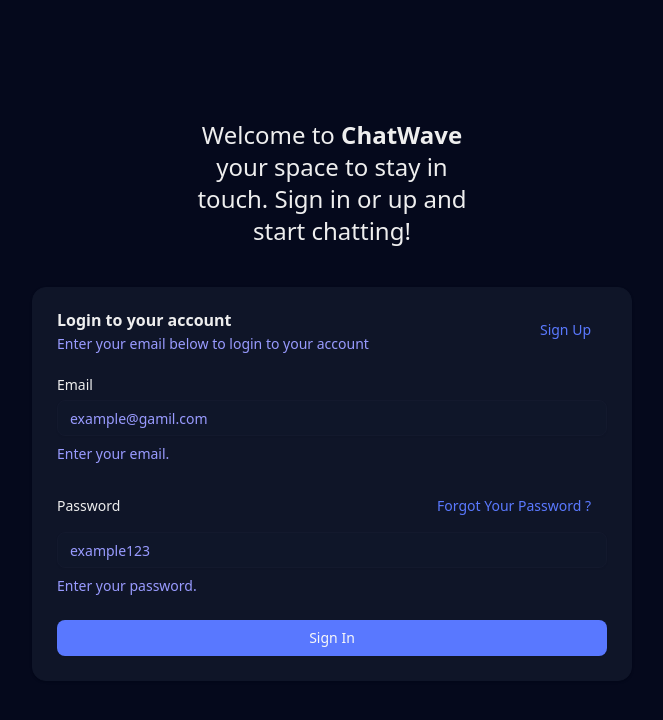
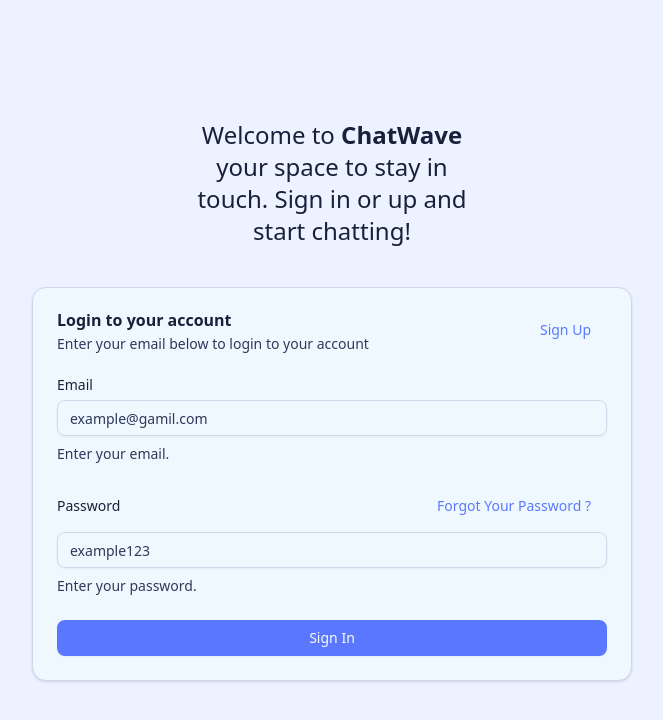
Before and after one commit to m3gezz/ChatWave, a React (Vite) app in the folder frontend/: page /guest in a window 1280 px wide. Shown: the top 720 px of the page, without its empty margins (308-971 px from the left). Built offline with nearby package versions, Linux system fonts and the light colour scheme.

Commit message:
batatis 18

```diff
--- a/frontend/index.html
+++ b/frontend/index.html
@@ -7,10 +7,7 @@
     <title>ChatWave</title>
   </head>
   <body>
-    <div
-      id="root"
-      class="bg-background min-h-screen text-foreground dark"
-    ></div>
+    <div id="root" class="bg-background min-h-screen text-foreground"></div>
     <script type="module" src="/src/main.jsx"></script>
   </body>
 </html>
--- /dev/null
+++ b/frontend/src/components/custom/theme/ThemeProvider.jsx
@@ -0,0 +1,42 @@
+import { createContext, useContext, useEffect, useState } from "react";
+
+const ThemeProviderContext = createContext({
+  theme: "system",
+  setTheme: () => null,
+});
+
+export function ThemeProvider({
+  children,
+  defaultTheme = "system",
+  storageKey = "vite-ui-theme",
+  ...props
+}) {
+  const [theme, setThemeState] = useState(
+    () => localStorage.getItem(storageKey) || defaultTheme
+  );
+
+  useEffect(() => {
+    const root = window.document.documentElement;
+
+    root.classList.remove("light", "dark");
+
+    if (theme === "system") {
+      const systemTheme = window.matchMedia("(prefers-color-scheme: dark)")
+        .matches
+        ? "dark"
+        : "light";
+      root.classList.add(systemTheme);
+      return;
+    }
+
+    root.classList.add(theme);
+  }, [theme]);
+
+  const value = { theme };
+
+  return (
+    <ThemeProviderContext.Provider {...props} value={value}>
+      {children}
+    </ThemeProviderContext.Provider>
+  );
+}
--- a/frontend/src/main.jsx
+++ b/frontend/src/main.jsx
@@ -3,12 +3,15 @@
 import { RouterProvider } from "react-router-dom";
 import { router } from "./router/router";
 import MainContext from "./contexts/MainContext";
+import { ThemeProvider } from "./components/custom/theme/ThemeProvider";
 import "./index.css";
 
 createRoot(document.getElementById("root")).render(
   <StrictMode>
-    <MainContext>
-      <RouterProvider router={router} />
-    </MainContext>
+    <ThemeProvider>
+      <MainContext>
+        <RouterProvider router={router} />
+      </MainContext>
+    </ThemeProvider>
   </StrictMode>
 );
```
